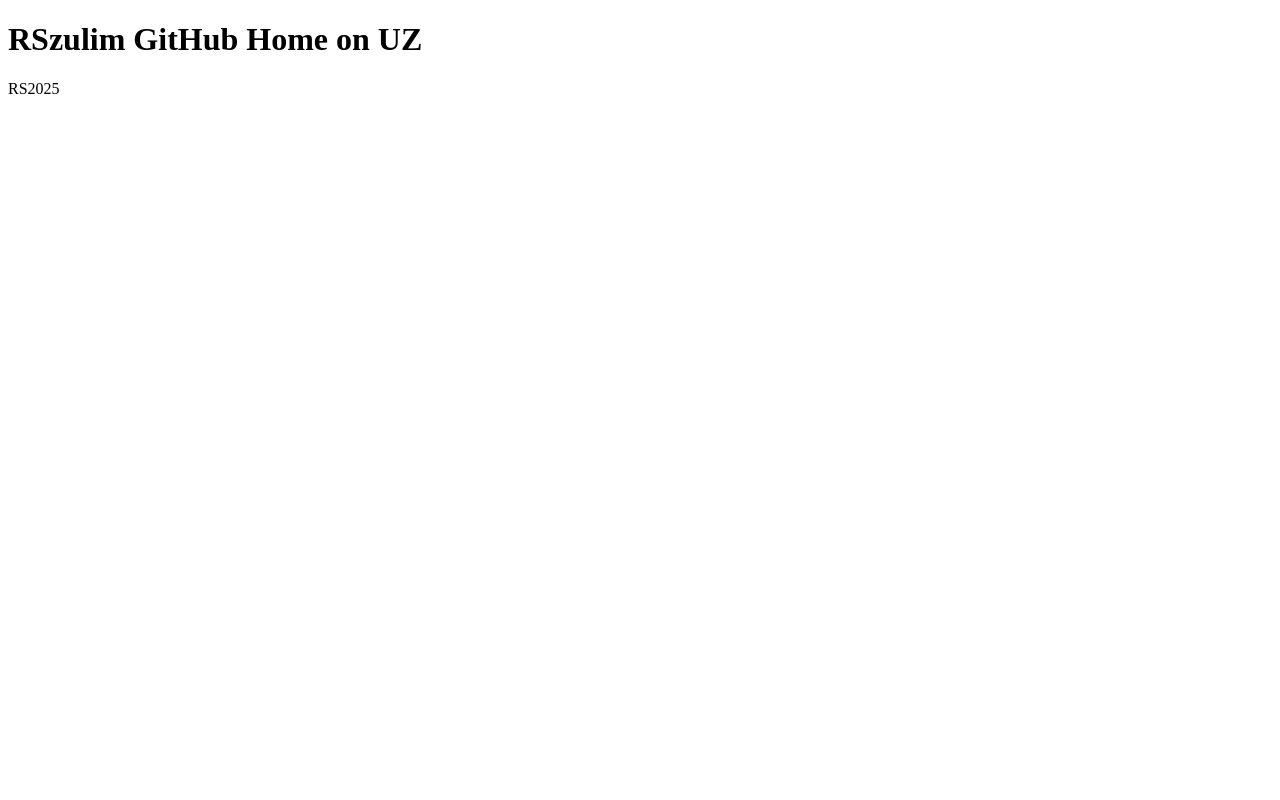
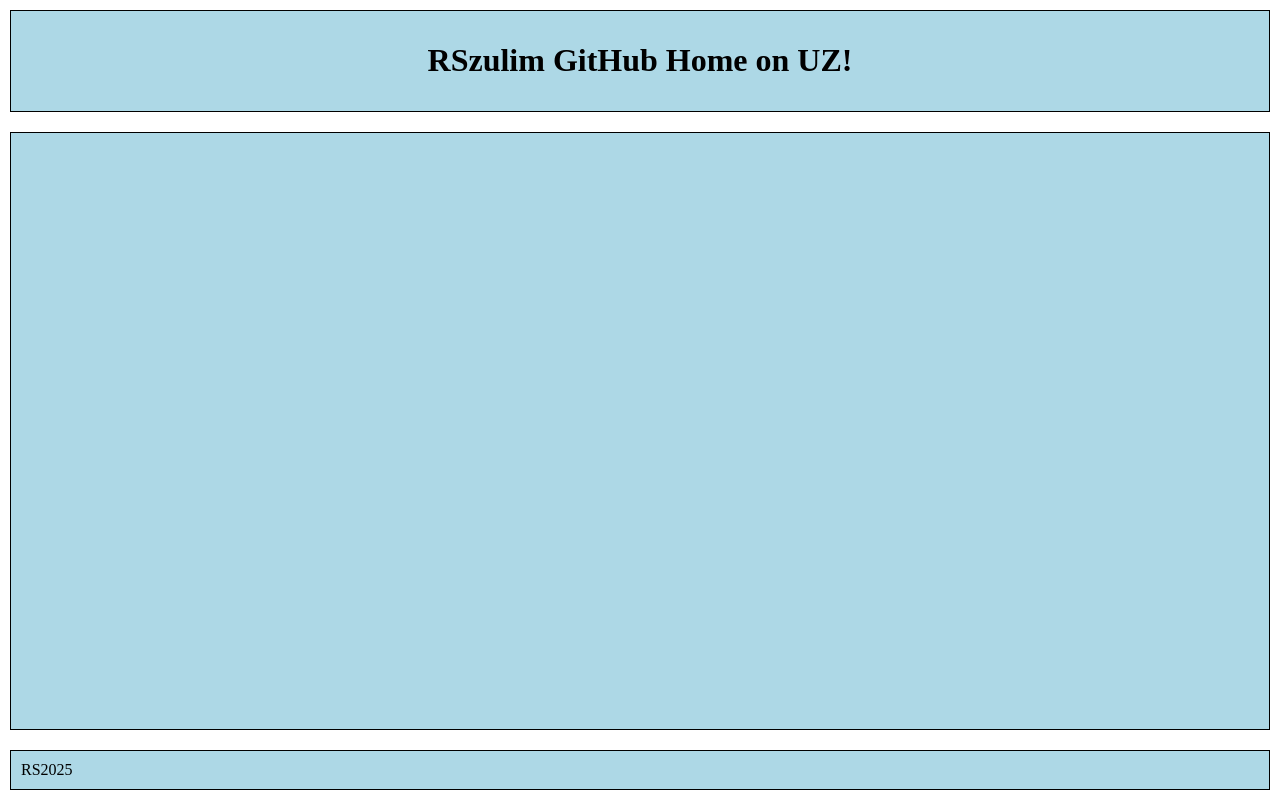
Before and after one commit to Robert-Szulim-UZ/rszulim.github.page, a plain HTML site: page index.html in a window 1280 px wide. Drawn offline with Linux system fonts and the light colour scheme.

Commit message:
Z gridem

```diff
--- a/index.html
+++ b/index.html
@@ -8,12 +8,26 @@
     <link rel="stylesheet" href="mycss.css">
 </head>
 <body>
-    <div id="header">
-        <h1>RSzulim GitHub Home on UZ</h1>
+    <div id="head">
+        <h1>RSzulim GitHub Home on UZ!</h1>
     </div>
 
-    <div id="footer">
+    <div id="content">
+
+    </div>
+    <div id="foot">
         RS2025
     </div>
 </body>
+<style>
+    body {
+        display: flex; /* This sets the body to use flexbox layout */
+        flex-direction: column; /* This arranges the flex items (children of body) in a column */
+        min-height: 100vh; /* This ensures the body takes at least the full height of the viewport */
+        margin: 0; /* This removes the default margin around the body */
+    }
+    #content {
+        flex: 1; /* This makes the content area expand to fill the available space */
+    }
+</style>
 </html>
--- a/mycss.css
+++ b/mycss.css
@@ -0,0 +1,25 @@
+#head
+{
+    border:1px solid black;
+    padding: 10px;
+    margin: 10px;
+    background-color: lightblue;
+}
+
+#head h1{
+text-align: center;
+}
+
+#foot{
+    border:1px solid black;
+    padding: 10px;
+    margin: 10px;
+    background-color: lightblue;
+}
+
+#content{
+    border:1px solid black;
+    padding: 10px;
+    margin: 10px;
+    background-color: lightblue;
+}
```
